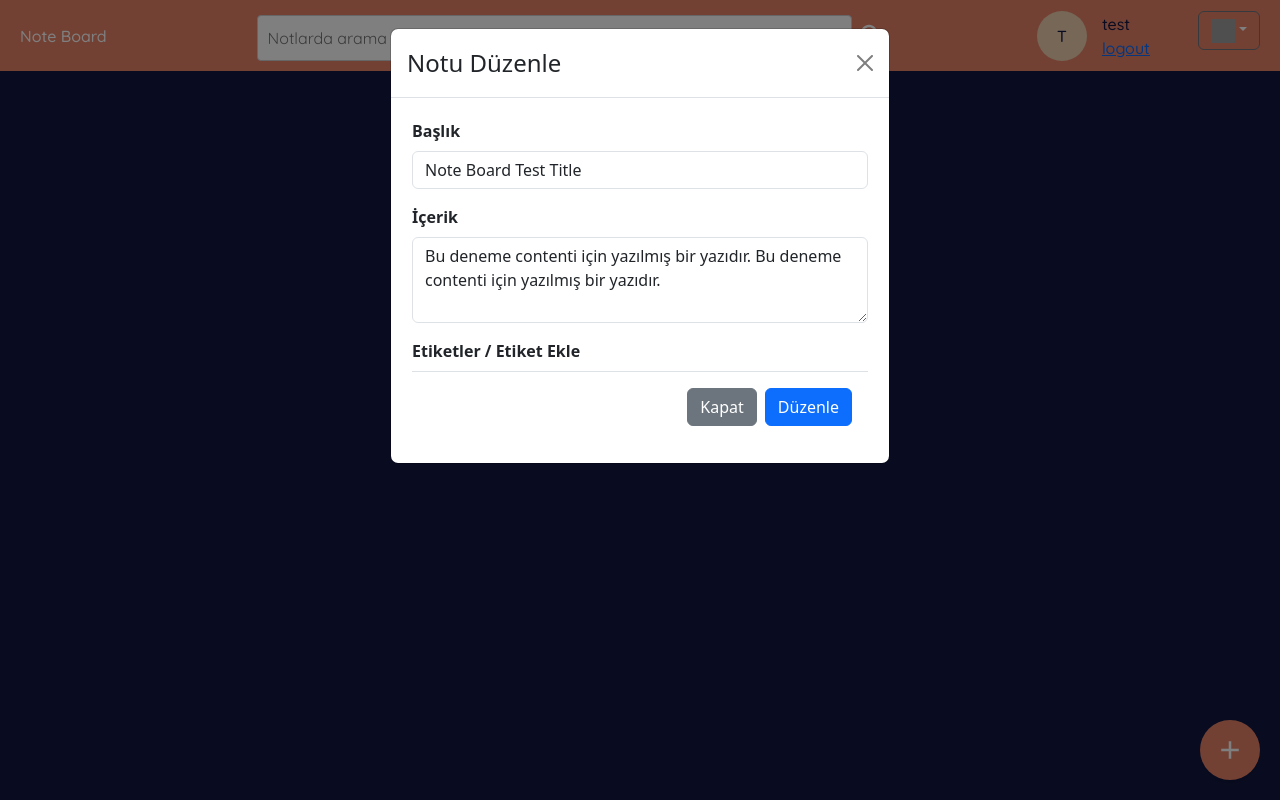
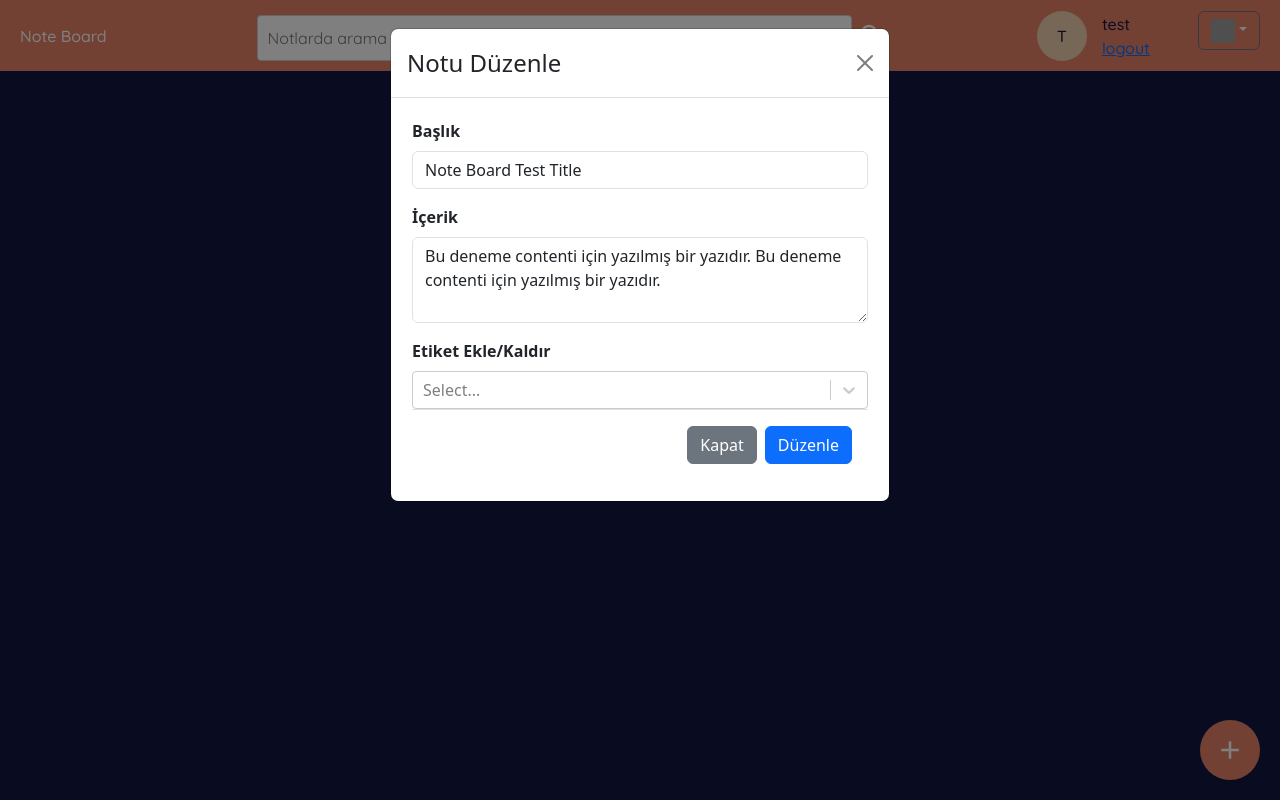
Before and after one commit to aliergul/note-board-app, a React (Create React App) app in the folder frontend/: page /dashboard in a window 1280 px wide. Both pictures are taken after a click on the icon 820 px from the left and 317 px from the top of the page. Built offline with nearby package versions, Linux system fonts and the light colour scheme; grey boxes are pictures that could not be loaded.

Commit message:
tag select and create

```diff
--- a/frontend/package.json
+++ b/frontend/package.json
@@ -7,6 +7,7 @@
     "@testing-library/react": "^13.4.0",
     "@testing-library/user-event": "^13.5.0",
     "bootstrap": "^5.3.3",
+    "chroma-js": "^3.0.0",
     "i18next": "^23.12.2",
     "moment": "^2.30.1",
     "react": "^18.3.1",
@@ -16,6 +17,7 @@
     "react-icons": "^5.2.1",
     "react-router-dom": "^6.25.1",
     "react-scripts": "5.0.1",
+    "react-select": "^5.8.0",
     "web-vitals": "^2.1.4"
   },
   "scripts": {
--- a/frontend/src/components/NoteCard/NoteCardAddEdit.js
+++ b/frontend/src/components/NoteCard/NoteCardAddEdit.js
@@ -1,6 +1,7 @@
 import React from "react";
 import { Button, Form, Modal } from "react-bootstrap";
 import { useTranslation } from "react-i18next";
+import TagInput from "../Tags/TagInput";
 
 const NoteCardAddEdit = ({ open, setOpen, type = "add", data }) => {
   const { t } = useTranslation();
@@ -51,6 +52,7 @@ const NoteCardAddEdit = ({ open, setOpen, type = "add", data }) => {
                 <Form.Label className="titles">
                   {t("modal.form_tags_title")}
                 </Form.Label>
+                <TagInput tags={data?.tags} />
               </Form.Group>
 
               <Modal.Footer>
--- a/frontend/src/components/Tags/TagInput.js
+++ b/frontend/src/components/Tags/TagInput.js
@@ -1,7 +1,83 @@
-import React from "react";
+import React, { useState } from "react";
+import chroma from "chroma-js";
+import CreatableSelect from "react-select/creatable";
 
-const TagInput = () => {
-  return <div>TagInput</div>;
+const colourStyles = {
+  option: (styles, { data, isFocused, isSelected }) => {
+    const color = data.color || "#000000"; // Varsayılan renk atandı
+    return {
+      ...styles,
+      backgroundColor: isSelected ? color : isFocused ? "#eee" : null,
+      color: isSelected ? "#000000" : color,
+      cursor: "pointer",
+    };
+  },
+  multiValue: (styles, { data }) => {
+    const color = chroma(data.color || "#cccccc");
+    return {
+      ...styles,
+      backgroundColor: color.alpha(0.2).css(),
+    };
+  },
+  multiValueLabel: (styles, { data }) => ({
+    ...styles,
+    color: data.color || "#cccccc",
+  }),
+  multiValueRemove: (styles, { data }) => {
+    const color = data.color || "#cccccc"; // Varsayılan renk atandı
+    return {
+      ...styles,
+      color: "#ffffff",
+      ":hover": {
+        backgroundColor: color,
+        color: "#000000",
+      },
+    };
+  },
+};
+
+const TagInput = ({ tags }) => {
+  const [isLoading, setIsLoading] = useState(false);
+  const [options, setOptions] = useState(
+    tags.map((tag) => ({
+      value: tag.tag_id,
+      label: tag.name,
+      color: tag.color,
+    }))
+  );
+  const [value, setValue] = useState([]);
+
+  const createOption = (label) => ({
+    label,
+    value: label.toLowerCase().replace(/\W/g, ""),
+    color: "#" + ((Math.random() * 0xffffff) << 0).toString(16),
+  });
+
+  const handleCreate = (inputValue) => {
+    setIsLoading(true);
+    setTimeout(() => {
+      const newOption = createOption(inputValue);
+      setIsLoading(false);
+      setOptions((prev) => [...prev, newOption]);
+      setValue((prev) => [...prev, newOption]);
+    }, 1000);
+  };
+
+  return (
+    <div>
+      <CreatableSelect
+        isClearable
+        isMulti
+        styles={colourStyles}
+        isDisabled={isLoading}
+        isLoading={isLoading}
+        onChange={(newValue) => setValue(newValue)}
+        onCreateOption={handleCreate}
+        options={options}
+        value={value}
+      />
+    </div>
+  );
 };
 
 export default TagInput;
--- a/frontend/src/i18n/tr.json
+++ b/frontend/src/i18n/tr.json
@@ -33,7 +33,7 @@
     "form_title_placeholder": "Deveden büyük fil var.",
     "form_content_title": "İçerik",
     "form_content_placeholder": "Tanrıyı güldürmek istiyorsan ona planlarından bahset!",
-    "form_tags_title": "Etiketler / Etiket Ekle",
+    "form_tags_title": "Etiket Ekle/Kaldır",
     "delete_description": " <span class='fw-bold'>{{title}}</span> isimli not tamamen silinecektir. Onaylıyor musunuz?"
   }
 }
--- a/frontend/src/pages/Home/Home.js
+++ b/frontend/src/pages/Home/Home.js
@@ -13,12 +13,12 @@ const exampleData = {
     {
       tag_id: "1",
       name: "test",
-      color: "#fff",
+      color: "#AF0909",
     },
     {
       tag_id: "2",
       name: "todo",
-      color: "#000",
+      color: "#14DB24",
     },
   ],
   isPinned: true,
```
Also changed, not shown: 1 other file (tests, documents, lock files or other folders).
